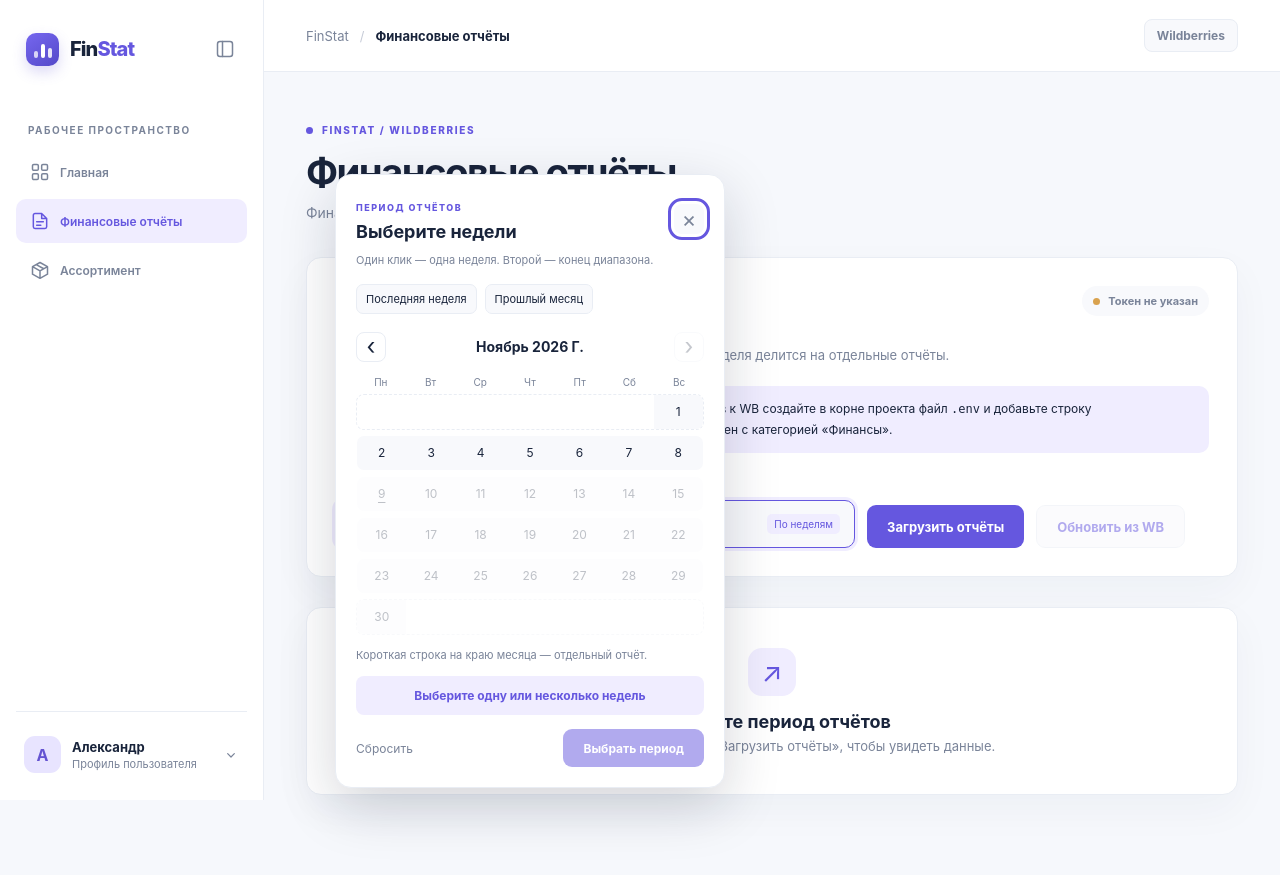
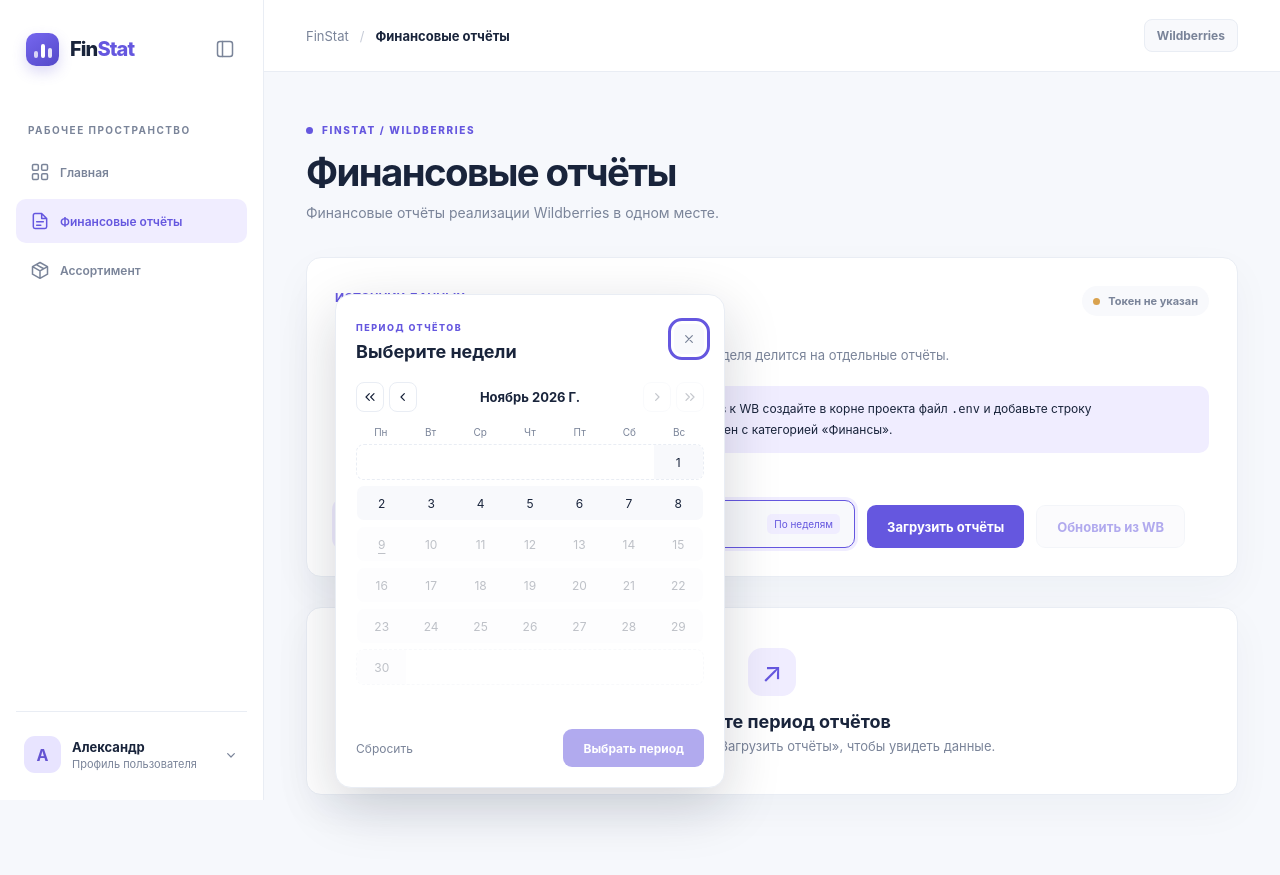
Before and after one commit to JustAlexes/WBFinStat, a Django app: page /reports/ in a window 1280 px wide, after a click that opens the changed part. Run offline with Django 5.2, Linux system fonts and the light colour scheme.

Commit message:
Simplify report calendar with year navigation and stable dimensions

```diff
--- a/dashboard/static/dashboard/app.css
+++ b/dashboard/static/dashboard/app.css
@@ -829,19 +829,16 @@ button:focus-visible, a:focus-visible {
 .calendar-heading, .calendar-navigation, .calendar-actions { display: flex; align-items: center; justify-content: space-between; gap: 12px; }
 .calendar-eyebrow { color: var(--accent); font-size: 9px; font-weight: 800; letter-spacing: 1.5px; }
 .calendar-heading h3 { margin: 6px 0 0; font-size: 18px; }
-.calendar-close { border: 0; background: var(--surface-soft); color: var(--muted); border-radius: 8px; width: 30px; height: 30px; font-size: 22px; }
-.calendar-hint, .calendar-boundary-note { color: var(--muted); font-size: 11px; line-height: 1.6; }
-.calendar-hint { margin: 10px 0 14px; }
-.calendar-shortcuts { display: flex; gap: 8px; margin-bottom: 18px; }
-.calendar-shortcuts button { border: 1px solid var(--line); border-radius: 7px; padding: 7px 9px; background: var(--surface-soft); color: var(--text); font-size: 11px; }
-.calendar-shortcuts button:hover { border-color: var(--accent); color: var(--accent); }
-.calendar-navigation { margin-bottom: 14px; }
-.calendar-navigation strong { font-size: 14px; text-transform: capitalize; }
-.calendar-navigation button { width: 30px; height: 30px; border: 1px solid var(--line); border-radius: 8px; background: var(--surface); color: var(--text); font-size: 23px; line-height: 1; }
+.calendar-close { display: grid; place-items: center; flex: none; padding: 0; border: 0; background: var(--surface-soft); color: var(--muted); border-radius: 8px; width: 30px; height: 30px; }
+.calendar-close svg, .calendar-navigation svg { width: 16px; height: 16px; fill: none; stroke: currentColor; stroke-width: 1.8; stroke-linecap: round; stroke-linejoin: round; }
+.calendar-navigation { margin: 20px 0 14px; gap: 8px; }
+.calendar-nav-group { display: flex; gap: 5px; flex: none; }
+.calendar-navigation strong { flex: 1; text-align: center; font-size: 13px; text-transform: capitalize; white-space: nowrap; }
+.calendar-navigation button { display: grid; place-items: center; padding: 0; width: 28px; height: 30px; border: 1px solid var(--line); border-radius: 8px; background: var(--surface); color: var(--text); }
 .calendar-navigation button:disabled { opacity: .25; cursor: default; }
 .calendar-weekdays, .calendar-week { display: grid; grid-template-columns: repeat(7, minmax(0, 1fr)); gap: 0; }
 .calendar-weekdays { margin-bottom: 6px; text-align: center; font-size: 10px; color: var(--muted); }
-.calendar-weeks { display: grid; gap: 5px; }
+.calendar-weeks { display: grid; grid-template-rows: repeat(6, 36px); gap: 5px; }
 .calendar-week { width: 100%; padding: 0; border: 1px solid transparent; border-radius: 8px; background: transparent; color: var(--text); font-size: 12px; }
 .calendar-week span { display: grid; place-items: center; height: 34px; }
 .calendar-week span:not(:empty) { background: var(--surface-soft); }
@@ -853,8 +850,7 @@ button:focus-visible, a:focus-visible {
 .calendar-week.is-selected span:not(:empty) { background: var(--accent); color: var(--surface); font-weight: 750; }
 .calendar-week:disabled { opacity: .28; cursor: default; }
 .calendar-week .is-today { text-decoration: underline; text-underline-offset: 4px; }
-.calendar-boundary-note { margin: 12px 0; }
-.calendar-selection { padding: 12px 8px; border-radius: 8px; background: var(--accent-soft); color: var(--accent); font-size: 12px; font-weight: 700; text-align: center; }
+.calendar-selection { height: 18px; margin-top: 12px; color: var(--accent); font-size: 11px; line-height: 18px; font-weight: 700; text-align: center; white-space: nowrap; }
 .calendar-actions { margin-top: 14px; }
 .calendar-reset { padding: 8px 0; border: 0; background: none; color: var(--muted); font-size: 12px; }
 .calendar-actions .primary-button { min-height: 38px; font-size: 12px; }
@@ -1186,10 +1182,10 @@ td {
 }
 .home-cursor-glow {
   position: absolute; inset: 0; z-index: -1; pointer-events: none; opacity: 0;
-  background: radial-gradient(360px circle at var(--cursor-x, 50%) var(--cursor-y, 30%), rgba(124, 101, 223, .11), transparent 75%);
+  background: radial-gradient(180px circle at var(--cursor-x, 50%) var(--cursor-y, 30%), rgba(124, 101, 223, .11), transparent 75%);
 }
 :root[data-theme="dark"] .home-cursor-glow {
-  background: radial-gradient(400px circle at var(--cursor-x, 50%) var(--cursor-y, 30%), rgba(164, 148, 255, .12), transparent 75%);
+  background: radial-gradient(200px circle at var(--cursor-x, 50%) var(--cursor-y, 30%), rgba(164, 148, 255, .12), transparent 75%);
 }
 .workspace-home.has-cursor .home-cursor-glow { opacity: 1; }
 .home-shell { position: relative; max-width: 1240px; margin: 0 auto; }
--- a/dashboard/static/dashboard/app.js
+++ b/dashboard/static/dashboard/app.js
@@ -29,6 +29,8 @@
   const apply = field.querySelector('[data-calendar-apply]');
   const previous = field.querySelector('[data-calendar-prev]');
   const next = field.querySelector('[data-calendar-next]');
+  const previousYear = field.querySelector('[data-calendar-prev-year]');
+  const nextYear = field.querySelector('[data-calendar-next-year]');
   let month = monthStart(parse(endInput.value) || today);
   let draftStart = null;
   let draftEnd = null;
@@ -67,6 +69,8 @@
     });
     previous.disabled = month <= monthStart(minimum);
     next.disabled = month >= monthStart(today);
+    previousYear.disabled = month.getUTCFullYear() <= minimum.getUTCFullYear();
+    nextYear.disabled = month.getUTCFullYear() >= today.getUTCFullYear();
     weeks.replaceChildren();
     let cursor = month;
     while (cursor <= monthEnd(month)) {
@@ -111,7 +115,7 @@
     }
     selection.textContent = draftStart && draftEnd
       ? `${format(draftStart)} — ${format(draftEnd)}`
-      : 'Выберите одну или несколько недель';
+      : '';
     if (draftStart && draftEnd - draftStart > 365 * dayMs) {
       selection.textContent = 'Выберите период не длиннее 365 дней';
     }
@@ -140,30 +144,15 @@
     trigger.setAttribute('aria-expanded', 'true');
     panel.querySelector('.calendar-close').focus({ preventScroll: true });
   });
-  previous.addEventListener('click', () => {
-    month = new Date(Date.UTC(month.getUTCFullYear(), month.getUTCMonth() - 1, 1));
+  function changeMonth(offset) {
+    const target = new Date(Date.UTC(month.getUTCFullYear(), month.getUTCMonth() + offset, 1));
+    month = new Date(Math.max(monthStart(minimum), Math.min(target, monthStart(today))));
     render();
-  });
-  next.addEventListener('click', () => {
-    month = new Date(Date.UTC(month.getUTCFullYear(), month.getUTCMonth() + 1, 1));
-    render();
-  });
-  field.querySelectorAll('[data-calendar-shortcut]').forEach(button => {
-    button.addEventListener('click', () => {
-      if (button.dataset.calendarShortcut === 'last-month') {
-        draftEnd = addDays(monthStart(today), -1);
-        draftStart = monthStart(draftEnd);
-      } else {
-        let part = segment(today);
-        if (part.end > today) part = segment(addDays(part.start, -1));
-        draftStart = part.start;
-        draftEnd = part.end;
-      }
-      anchor = null;
-      month = monthStart(draftEnd);
-      render();
-    });
-  });
+  }
+  previous.addEventListener('click', () => changeMonth(-1));
+  next.addEventListener('click', () => changeMonth(1));
+  previousYear.addEventListener('click', () => changeMonth(-12));
+  nextYear.addEventListener('click', () => changeMonth(12));
   apply.addEventListener('click', () => {
     if (!validRange()) return;
     startInput.value = iso(draftStart);
--- a/dashboard/templates/dashboard/base.html
+++ b/dashboard/templates/dashboard/base.html
@@ -12,8 +12,8 @@
       if (localStorage.getItem('finstat-sidebar') === 'collapsed' || (!localStorage.getItem('finstat-sidebar') && matchMedia('(max-width: 700px)').matches)) document.documentElement.classList.add('sidebar-collapsed');
     } catch (error) { /* Storage may be unavailable; use defaults. */ }
   </script>
-  <link rel="stylesheet" href="{% static 'dashboard/app.css' %}?v=20261109-7">
-  <script src="{% static 'dashboard/app.js' %}?v=20261109-7" defer></script>
+  <link rel="stylesheet" href="{% static 'dashboard/app.css' %}?v=20261109-8">
+  <script src="{% static 'dashboard/app.js' %}?v=20261109-8" defer></script>
   {% block page_scripts %}{% endblock %}
 </head>
 <body>
--- a/dashboard/templates/dashboard/financial_reports.html
+++ b/dashboard/templates/dashboard/financial_reports.html
@@ -33,14 +33,21 @@
           <span class="period-tag">По неделям</span>
         </button>
         <div class="period-calendar" id="period-calendar" role="dialog" aria-labelledby="calendar-title" hidden>
-          <div class="calendar-heading"><div><span class="calendar-eyebrow">ПЕРИОД ОТЧЁТОВ</span><h3 id="calendar-title">Выберите недели</h3></div><button type="button" class="calendar-close" aria-label="Закрыть календарь">×</button></div>
-          <p class="calendar-hint">Один клик — одна неделя. Второй — конец диапазона.</p>
-          <div class="calendar-shortcuts"><button type="button" data-calendar-shortcut="last-week">Последняя неделя</button><button type="button" data-calendar-shortcut="last-month">Прошлый месяц</button></div>
-          <div class="calendar-navigation"><button type="button" data-calendar-prev aria-label="Предыдущий месяц">‹</button><strong data-calendar-month aria-live="polite"></strong><button type="button" data-calendar-next aria-label="Следующий месяц">›</button></div>
+          <div class="calendar-heading"><div><span class="calendar-eyebrow">ПЕРИОД ОТЧЁТОВ</span><h3 id="calendar-title">Выберите недели</h3></div><button type="button" class="calendar-close" aria-label="Закрыть календарь"><svg viewBox="0 0 24 24" aria-hidden="true"><path d="m7 7 10 10M17 7 7 17"/></svg></button></div>
+          <div class="calendar-navigation">
+            <div class="calendar-nav-group">
+              <button type="button" data-calendar-prev-year aria-label="Предыдущий год" title="Предыдущий год"><svg viewBox="0 0 24 24" aria-hidden="true"><path d="m11 7-5 5 5 5m7-10-5 5 5 5"/></svg></button>
+              <button type="button" data-calendar-prev aria-label="Предыдущий месяц" title="Предыдущий месяц"><svg viewBox="0 0 24 24" aria-hidden="true"><path d="m14 7-5 5 5 5"/></svg></button>
+            </div>
+            <strong data-calendar-month aria-live="polite"></strong>
+            <div class="calendar-nav-group">
+              <button type="button" data-calendar-next aria-label="Следующий месяц" title="Следующий месяц"><svg viewBox="0 0 24 24" aria-hidden="true"><path d="m10 7 5 5-5 5"/></svg></button>
+              <button type="button" data-calendar-next-year aria-label="Следующий год" title="Следующий год"><svg viewBox="0 0 24 24" aria-hidden="true"><path d="m6 7 5 5-5 5m7-10 5 5-5 5"/></svg></button>
+            </div>
+          </div>
           <div class="calendar-weekdays" aria-hidden="true"><span>Пн</span><span>Вт</span><span>Ср</span><span>Чт</span><span>Пт</span><span>Сб</span><span>Вс</span></div>
           <div class="calendar-weeks" data-calendar-weeks></div>
-          <p class="calendar-boundary-note">Короткая строка на краю месяца — отдельный отчёт.</p>
-          <div class="calendar-selection" data-calendar-selection aria-live="polite">Выберите одну или несколько недель</div>
+          <div class="calendar-selection" data-calendar-selection aria-live="polite"></div>
           <div class="calendar-actions"><button type="button" class="calendar-reset">Сбросить</button><button type="button" class="primary-button" data-calendar-apply disabled>Выбрать период</button></div>
         </div>
       </div>
```
Also changed, not shown: README.md.
